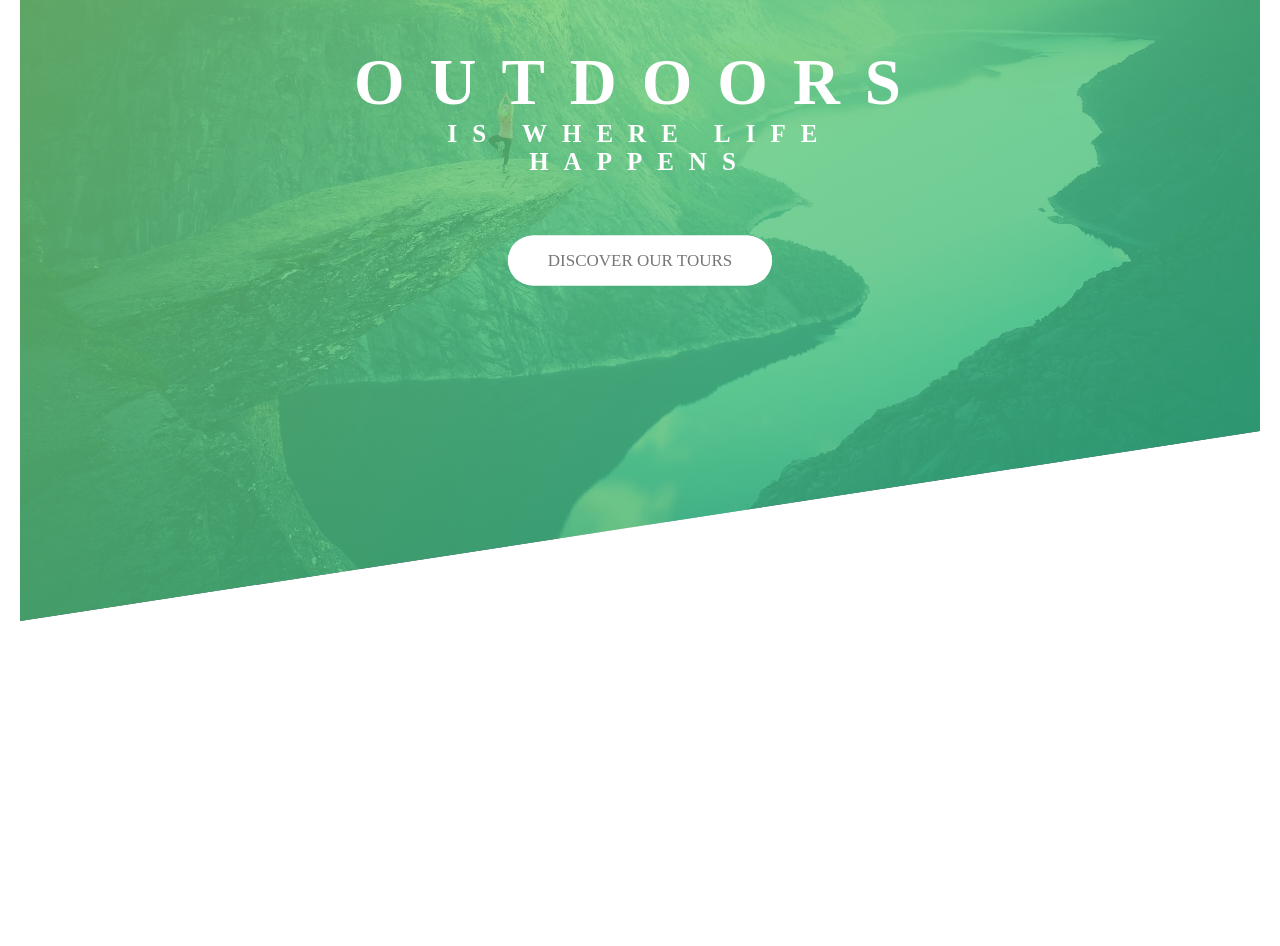
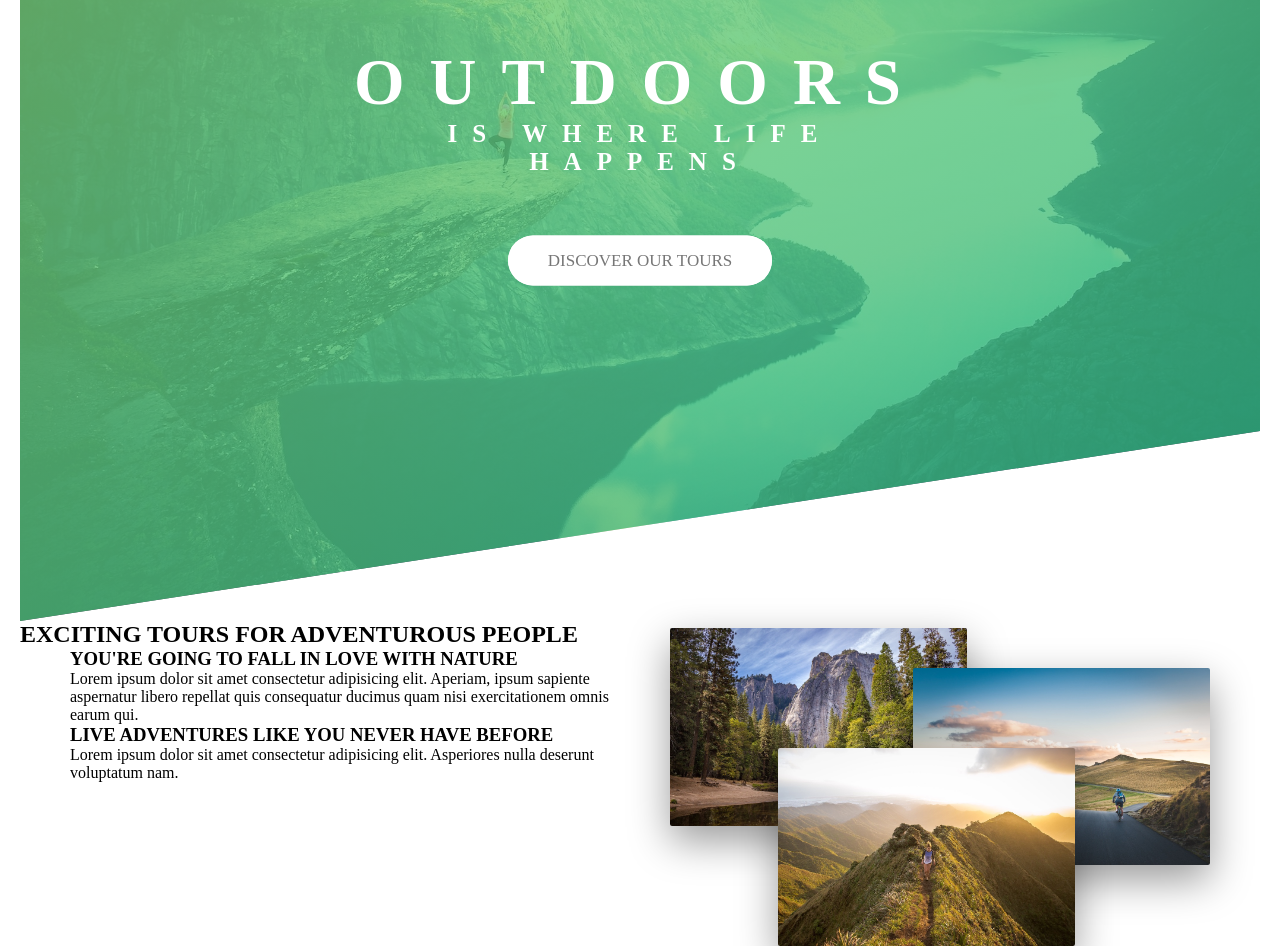
Before and after one commit to LubbaSaha/project_prep, a plain HTML site: page index.html in a window 1280 px wide. Shown: the part 159-1105 px from the top of the page. Before the commit the page ends 800 px from the top, so only its background shows below. Drawn offline with Linux system fonts and the light colour scheme.

Commit message:
image composition added, about section started :v

```diff
--- /dev/null
+++ b/css/base/grid.css
@@ -0,0 +1,46 @@
+.row {
+  max-width: 114rem;
+  margin: 0 auto;
+  }
+
+  .row:not(:last-child) {
+    margin-bottom: 8rem;
+    }
+
+  .row::after {
+    content: "";
+    display: table;
+    clear: both;
+    }
+
+  .row [class^="col-"] {
+    float: left;
+    }
+
+    .row [class^="col-"]:not(:last-child) {
+      margin-right: 6rem;
+      }
+
+  .row .col-1-of-2 {
+    width: calc((100% - 6rem) / 2);
+    }
+
+  .row .col-1-of-3 {
+    width: calc((100% - 2 * 6rem) / 3);
+    }
+
+  .row .col-2-of-3 {
+    width: calc(2 * ((100% - 2 * 6rem) / 3) + 6rem);
+    }
+
+  .row .col-1-of-4 {
+    width: calc((100% - 3 * 6rem) / 4);
+    }
+
+  .row .col-2-of-4 {
+    width: calc(2 * ((100% - 3 * 6rem) / 4) + 6rem);
+    }
+
+  .row .col-3-of-4 {
+    width: calc(3 * ((100% - 3 * 6rem) / 4) + 2 * 6rem);
+    }
--- a/css/component/btn.css
+++ b/css/component/btn.css
@@ -10,8 +10,11 @@
     text-transform: uppercase;
     position: relative;
     z-index: 1;
+    transition: all 0.3s;
+}
+
+.btn--animated{
     animation: move-in-bottom 1.5s;
-    transition: all 0.3s;
 }
 
 .btn::after{
--- /dev/null
+++ b/css/component/composition.css
@@ -0,0 +1,34 @@
+.composition{
+    position: relative;
+}
+
+.composition__photo{
+   width: 55%;
+   position: absolute;
+   box-shadow: 0 1.5rem 4rem rgba(0, 0, 0, 0.4);
+   border-radius: 0.2rem;
+   outline-offset: 2rem;
+   z-index: 10;
+   transition: all 0.2s;
+}
+.composition__photo:hover{
+    outline: 1.5rem solid rgba(126, 213, 111);
+    transform: scale(1.1);
+    z-index: 20;
+}
+.composition:hover .composition__photo:not(:hover){
+    transition: scale(0.9);
+}
+
+.composition__photo--p1{
+    top: -2rem;
+    left: 0;
+}
+.composition__photo--p2{
+    top: 2rem;
+    right: 0;
+}
+.composition__photo--p3{
+    top: 10rem;
+    left: 20%;
+}
--- a/index.html
+++ b/index.html
@@ -6,9 +6,13 @@
         <meta http-equiv="X-UA-Compatible" content="ie=edge">
         <link rel="shortcut icon" type="image/png" href="img/favicon.png">
         <link rel="stylesheet" href="css/base/base.css">
+
         <link rel="stylesheet" href="css/base/typography.css">
         <link rel="stylesheet" href="css/component/header.css">
         <link rel="stylesheet" href="css/component/btn.css">
+
+        <link rel="stylesheet" href="css/component/composition.css">
+        <link rel="stylesheet" href="css/base/grid.css">
         <link rel="stylesheet" href="css/base/animation.css">
 
         <title>Natours | Exciting tours for adventurous people</title>
@@ -23,7 +27,37 @@
                     <span class="heading-primary--main">OUTDOORS</span>
                     <span class="heading-primary--secondary">Is Where Life Happens</span>
                 </h1>
-                <a href="#" class="btn btn--white">Discover our tours</a>
+
+                <a href="#" class="btn btn--white btn--animated">Discover our tours</a>
+            </div>
+        </div>
+        <div class="section_about">
+            <div class="">
+                <h2 class="heading-secondary">EXCITING TOURS FOR ADVENTUROUS PEOPLE</h2>
+            </div>
+
+            <div class="row">
+                <div class="col-1-of-2">
+                    <h3 class="heading-tertiary">YOU'RE GOING TO FALL IN LOVE WITH NATURE</h3>
+                    <p class="paragraph">
+                        Lorem ipsum dolor sit amet consectetur adipisicing elit. Aperiam, ipsum
+                        sapiente aspernatur libero repellat quis consequatur ducimus quam
+                         nisi exercitationem omnis earum qui.
+                     </p>
+
+                    <h3 class="heading-tertiary">LIVE ADVENTURES LIKE YOU NEVER HAVE BEFORE</h3>
+                    <p class="paragraph">
+                        Lorem ipsum dolor sit amet consectetur adipisicing elit.
+                        Asperiores nulla deserunt voluptatum nam.
+                    </p>
+                </div>
+                <div class="col-1-of-2">
+                    <div class="composition">
+                        <img class="composition__photo composition__photo--p1" src="img/nat-1-large.jpg" alt="pic 1">
+                        <img class="composition__photo composition__photo--p2" src="img/nat-2-large.jpg" alt="pic 2">
+                        <img class="composition__photo composition__photo--p3" src="img/nat-3-large.jpg" alt="pic 3">
+                    </div>
+                </div>
             </div>
         </div>
     </body>
```
Also changed, not shown: css/sections/sections.css (added).
